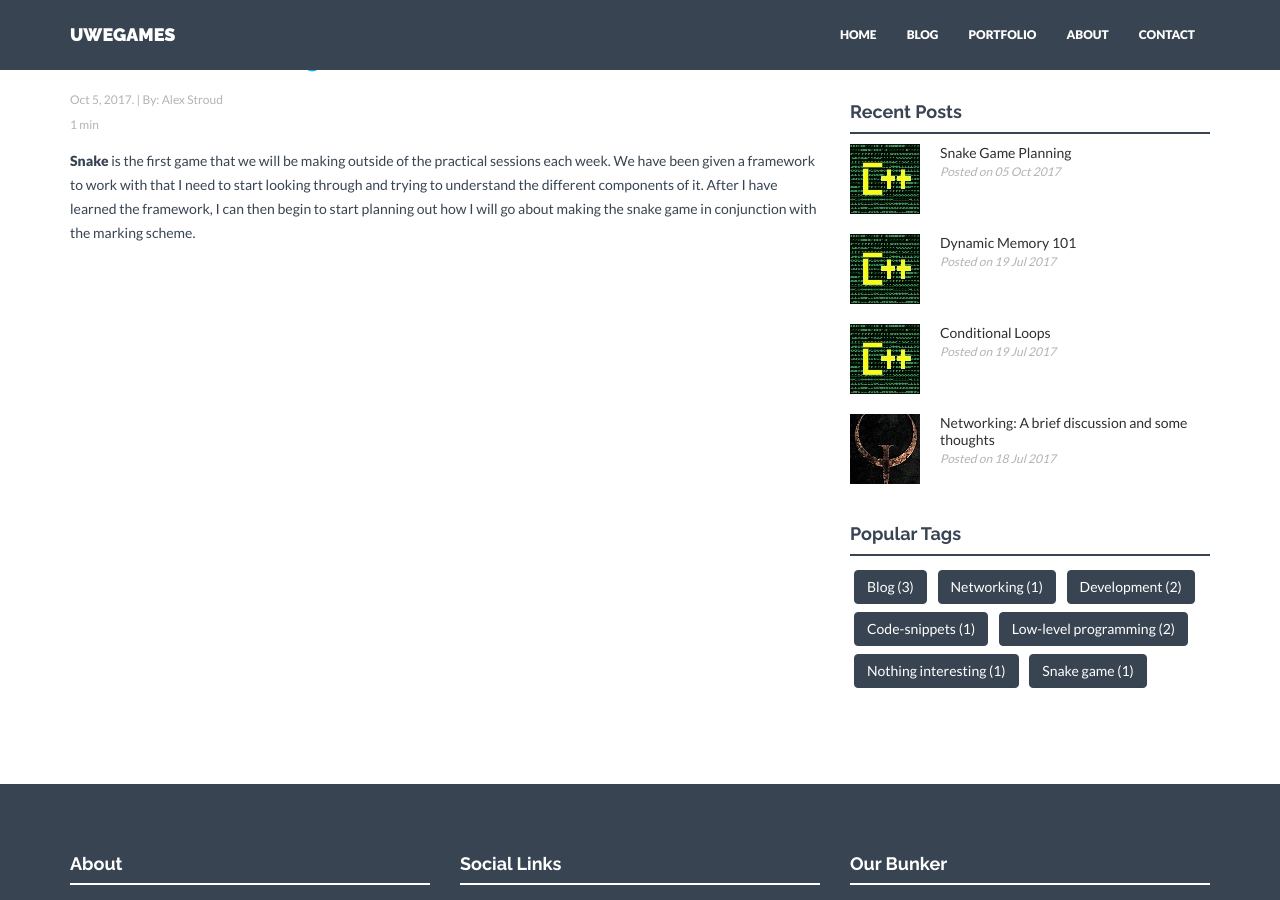
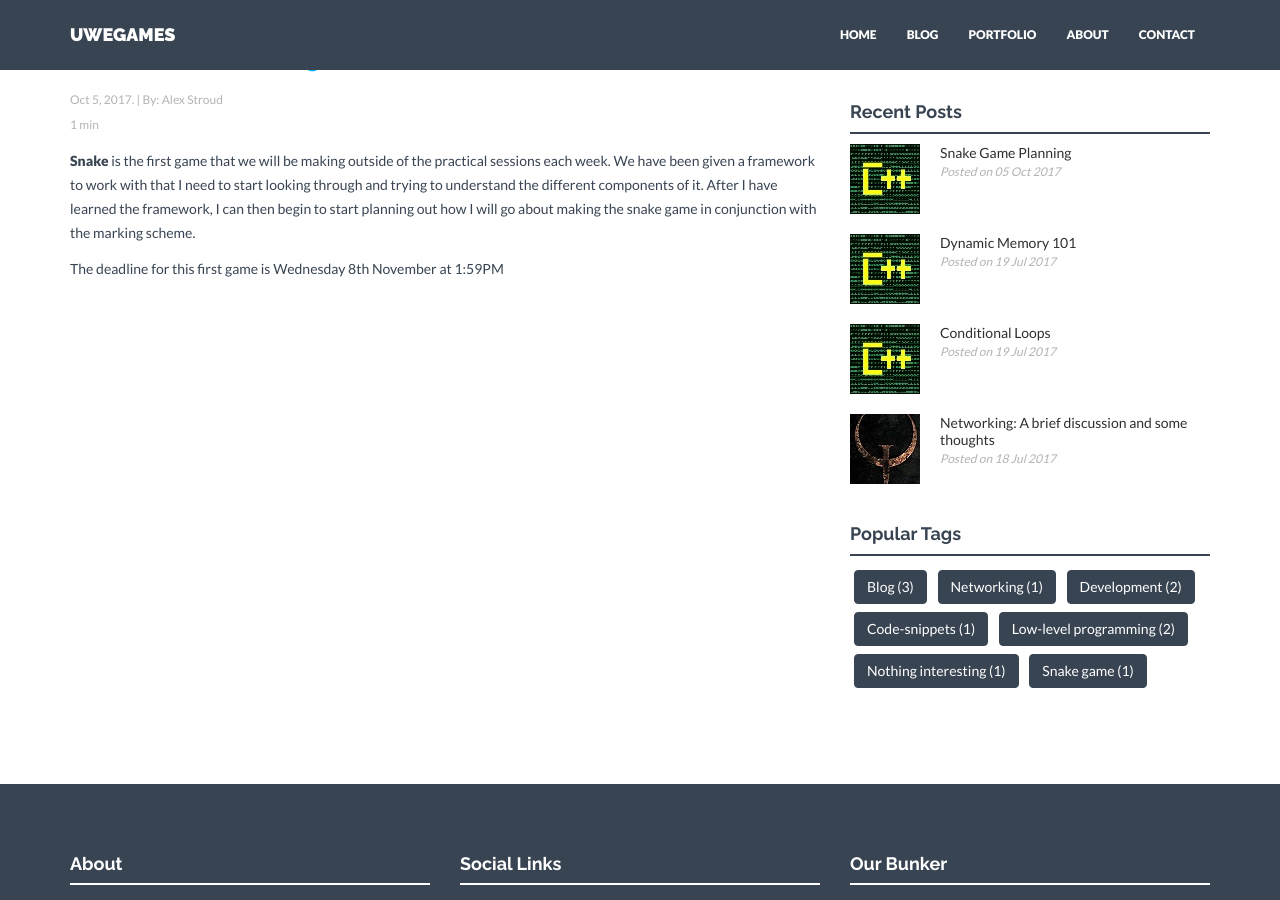
Before and after one commit to Stroudie2/Stroudie2.github.io, a Jekyll site: the page built from _posts/2017-10-05-snake.markdown, in a window 1280 px wide and 900 px high, scrolled down 584 px. Built offline with Jekyll 4.4.1, drawn with Linux system fonts in a browser that asks for light colours; nearby versions of some CDN libraries.

Commit message:
Update 2017-10-05-snake.markdown

```diff
--- a/_posts/2017-10-05-snake.markdown
+++ b/_posts/2017-10-05-snake.markdown
@@ -11,3 +11,5 @@ published: true
 ---
 
 <b>Snake</b> is the first game that we will be making outside of the practical sessions each week. We have been given a framework to work with that I need to start looking through and trying to understand the different components of it. After I have learned the framework, I can then begin to start planning out how I will go about making the snake game in conjunction with the marking scheme.
+
+The deadline for this first game is Wednesday 8th November at 1:59PM
```
